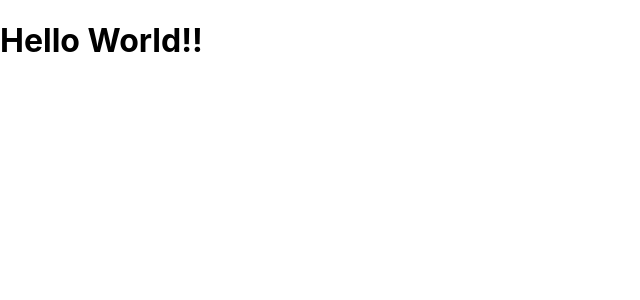
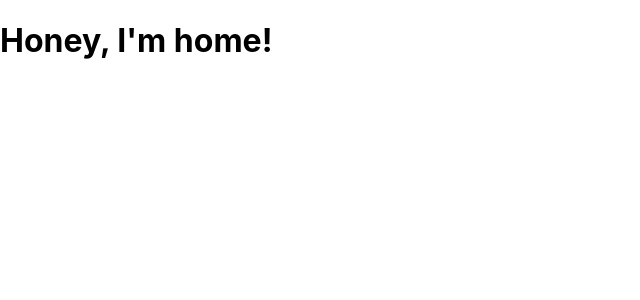
Before and after one commit to samjbro/soundcloud-clone, a React (Create React App) app: page / in a window 1280 px wide. Shown: the top 300 px of the page, without its empty margins (0-640 px from the left). Built offline with nearby package versions, Linux system fonts and the light colour scheme.

Commit message:
added home route

```diff
--- a/src/App.js
+++ b/src/App.js
@@ -1,10 +1,12 @@
 import React from "react";
+import { Router } from "@reach/router";
+import Home from "./components/Home";
 
 function App() {
   return (
-    <div>
-      <h1>Hello World!!</h1>
-    </div>
+    <Router>
+      <Home path="/" />
+    </Router>
   );
 }
 
--- /dev/null
+++ b/src/components/Home.js
@@ -0,0 +1,11 @@
+import React from "react";
+
+const Home = () => {
+  return (
+    <div>
+      <h1>Honey, I'm home!</h1>
+    </div>
+  );
+};
+
+export default Home;
```
